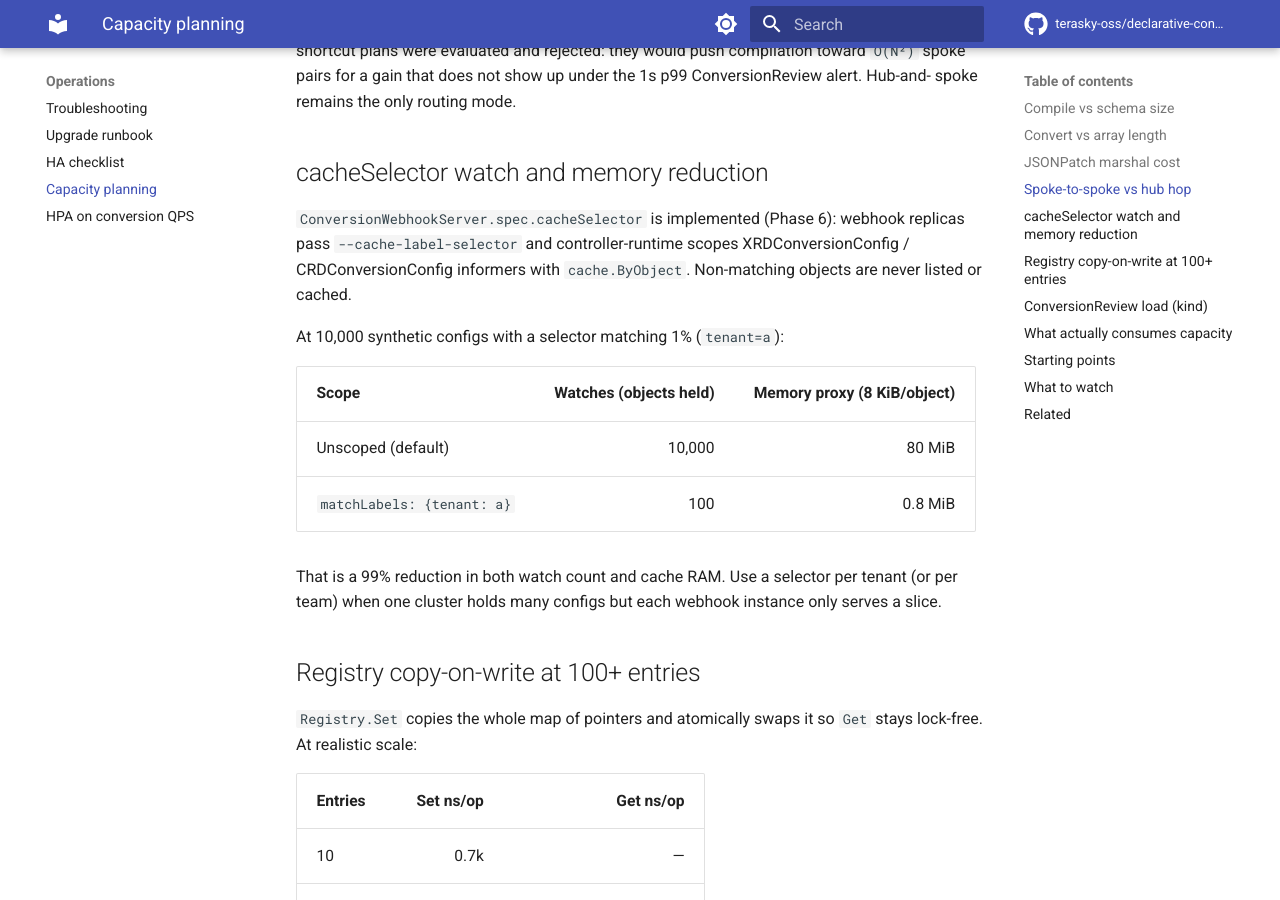
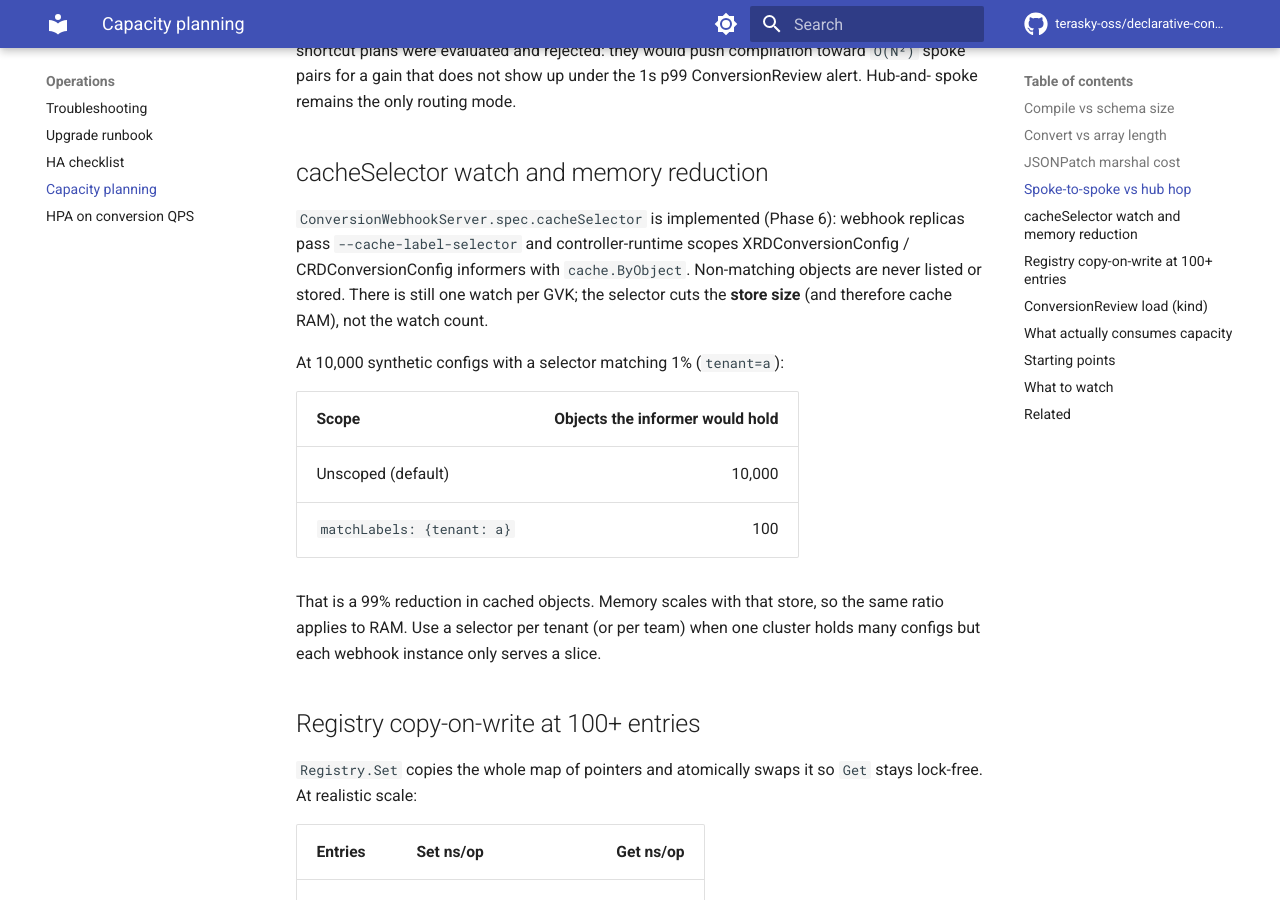
Before and after one commit to TeraSky-OSS/declarative-conversion-operator, an MkDocs documentation site: the page built from docs/operations/capacity.md, in a window 1280 px wide and 900 px high, scrolled down 2283 px. Built offline with MkDocs 1.6.1 and Material for MkDocs 9.7.7, drawn with Linux system fonts in a browser that asks for light colours; comment, search, counter and statistics services are not loaded.

Commit message:
fix: address Phase 9 CodeRabbit review notes
Restore license headers, use a private port-forward log, match router
hub versions in the spoke-to-spoke bench, and stop calling selector
match counts watches or measured RAM.

```diff
--- a/docs/operations/capacity.md
+++ b/docs/operations/capacity.md
@@ -80,18 +80,20 @@ spoke remains the only routing mode.
 `ConversionWebhookServer.spec.cacheSelector` is implemented (Phase 6): webhook
 replicas pass `--cache-label-selector` and controller-runtime scopes
 XRDConversionConfig / CRDConversionConfig informers with `cache.ByObject`.
-Non-matching objects are never listed or cached.
+Non-matching objects are never listed or stored. There is still one watch
+per GVK; the selector cuts the **store size** (and therefore cache RAM), not
+the watch count.
 
 At 10,000 synthetic configs with a selector matching 1% (`tenant=a`):
 
-| Scope | Watches (objects held) | Memory proxy (8 KiB/object) |
-|---|---:|---:|
-| Unscoped (default) | 10,000 | 80 MiB |
-| `matchLabels: {tenant: a}` | 100 | 0.8 MiB |
+| Scope | Objects the informer would hold |
+|---|---:|
+| Unscoped (default) | 10,000 |
+| `matchLabels: {tenant: a}` | 100 |
 
-That is a 99% reduction in both watch count and cache RAM. Use a selector per
-tenant (or per team) when one cluster holds many configs but each webhook
-instance only serves a slice.
+That is a 99% reduction in cached objects. Memory scales with that store, so
+the same ratio applies to RAM. Use a selector per tenant (or per team) when
+one cluster holds many configs but each webhook instance only serves a slice.
 
 ## Registry copy-on-write at 100+ entries
 
```
Also changed, not shown: CONTRIBUTING.md (+1 -0 lines), README.md (+11 -2 lines), 6 other files.
